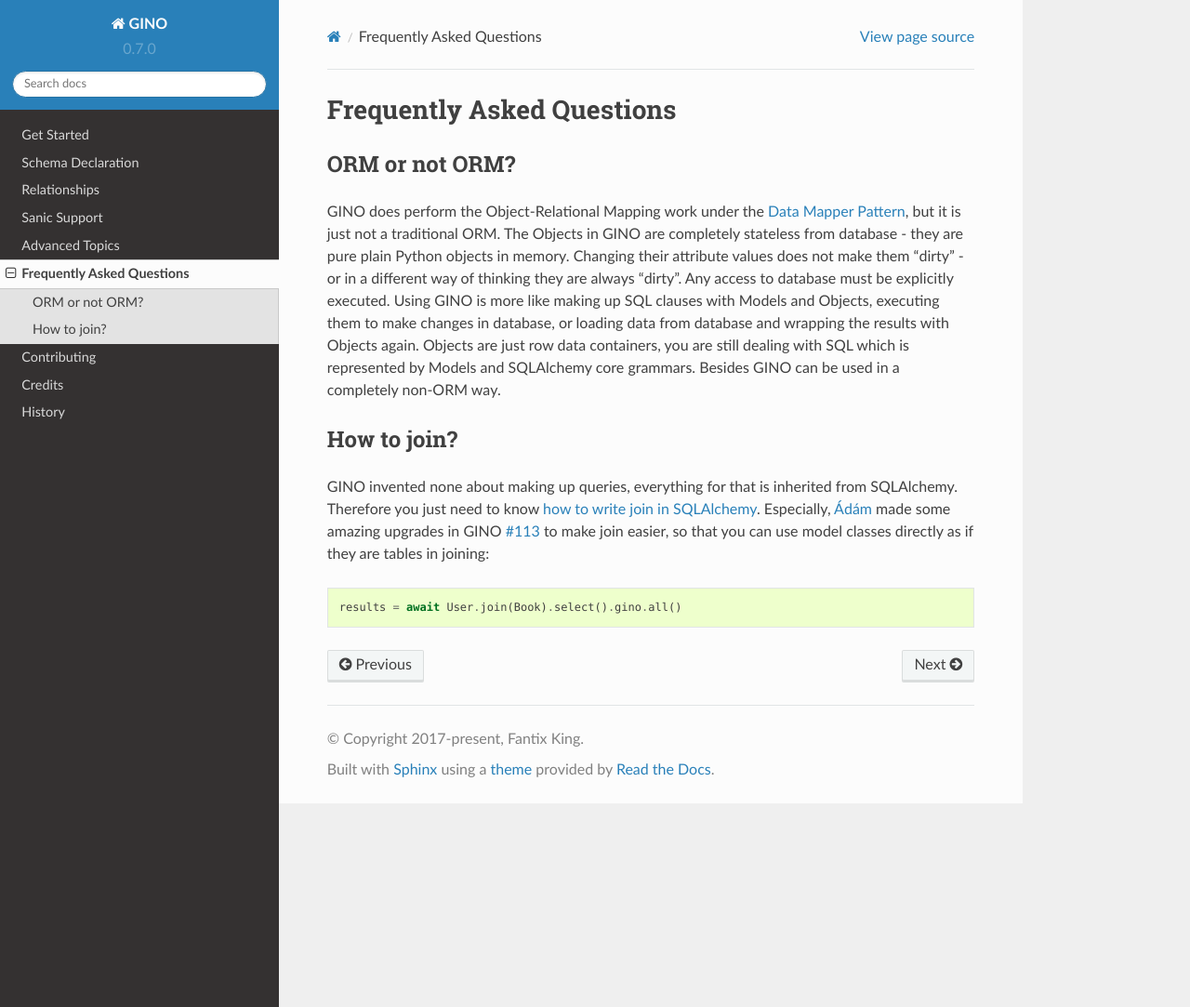
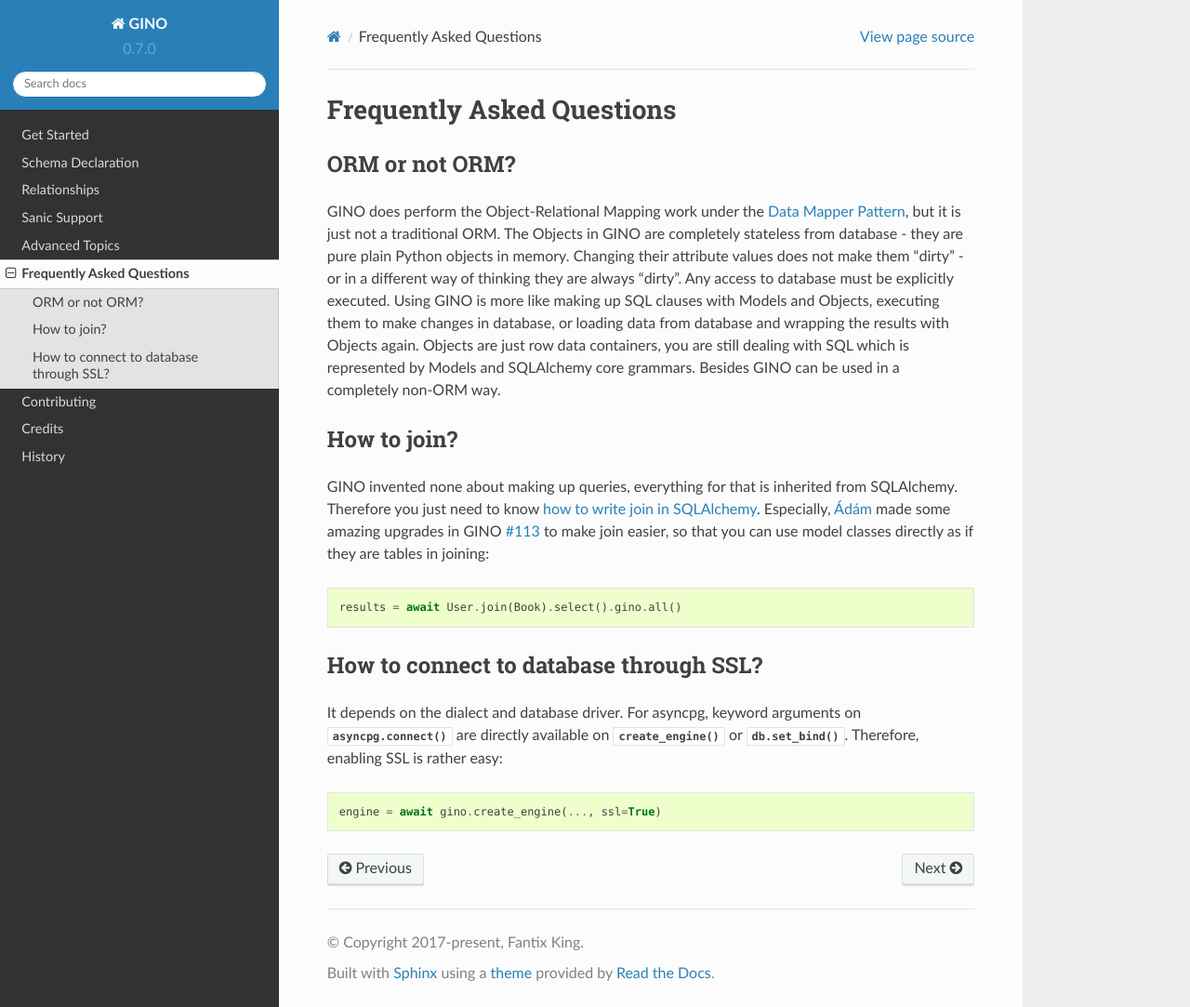
Before and after one commit to python-gino/gino, a Sphinx documentation site: the page built from docs/faq.rst, in a window 1280 px wide and 1083 px high. Shown: the whole window at 93% size. Built offline with Sphinx 7.4.7 and the Read the Docs theme 2.0.0, drawn with Linux system fonts in a browser that asks for light colours; pages that are not in the unit, such as notebooks, are missing from menus.

Commit message:
Fixed #202, added tests and docs for using SSL with asyncpg.

```diff
--- a/docs/faq.rst
+++ b/docs/faq.rst
@@ -28,3 +28,14 @@ GINO `#113 <https://github.com/fantix/gino/pull/113>`_ to make join easier, so
 that you can use model classes directly as if they are tables in joining::
 
     results = await User.join(Book).select().gino.all()
+
+
+How to connect to database through SSL?
+---------------------------------------
+
+It depends on the dialect and database driver. For asyncpg, keyword arguments
+on :func:`asyncpg.connect() <asyncpg.connection.connect>` are directly
+available on :func:`~gino.create_engine` or :meth:`db.set_bind()
+<gino.api.Gino.set_bind>`. Therefore, enabling SSL is rather easy::
+
+    engine = await gino.create_engine(..., ssl=True)
```
Also changed, not shown: 1 other file.
